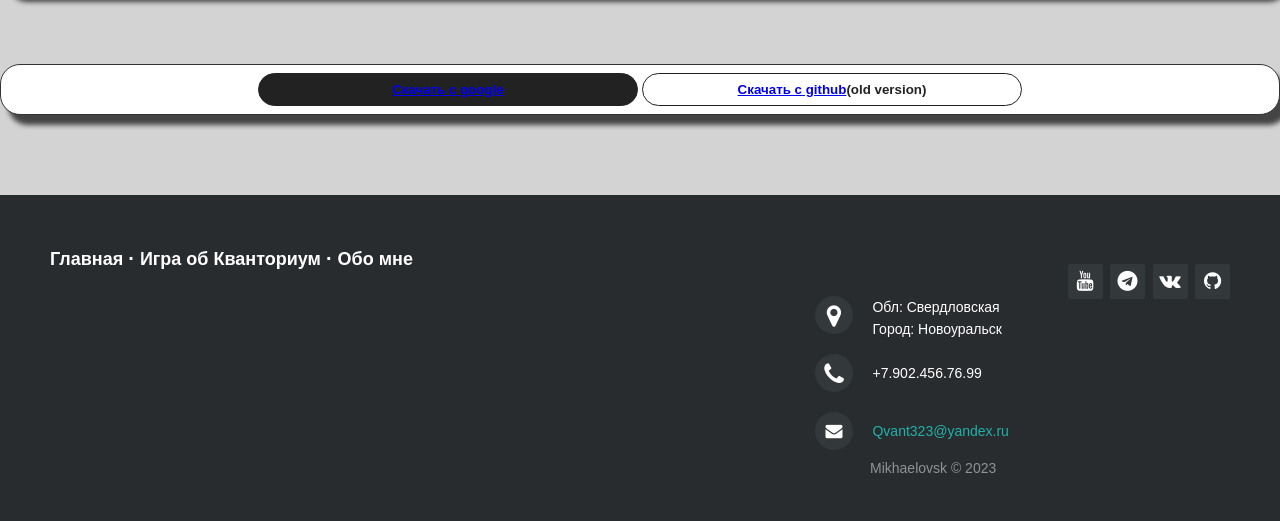
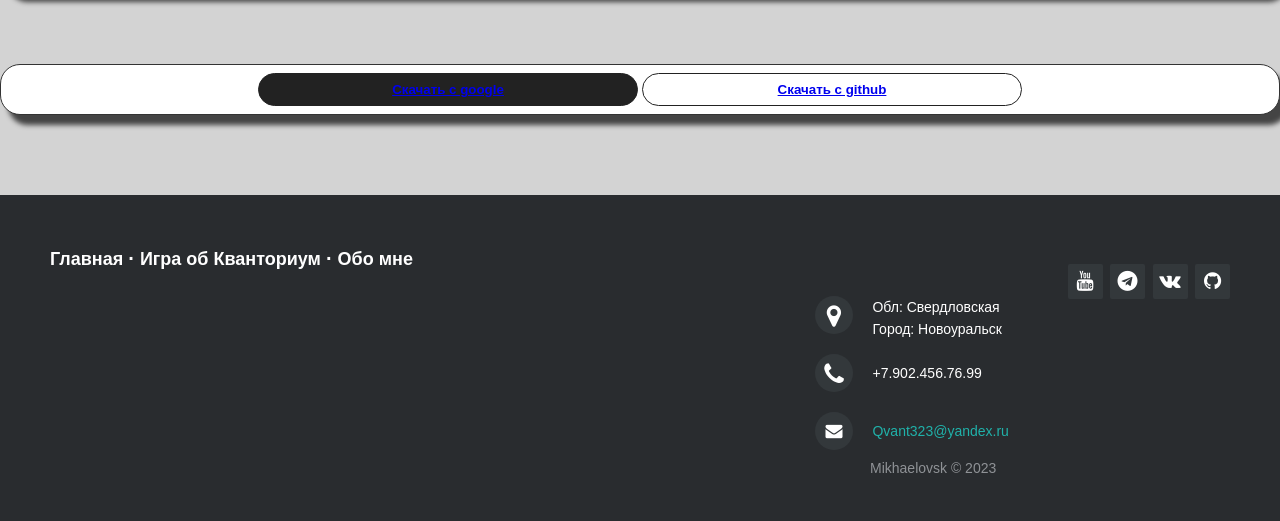
Before and after one commit to MishaelBoss/Quantorium_Update_Website, a Flask app: page /game in a window 1280 px wide. Shown: the part 2427-2948 px from the top of the page. Run offline with Flask 3, Linux system fonts and the light colour scheme.

Commit message:
Update UI 2.2

```diff
--- a/Quantorium/static/css/buy.css
+++ b/Quantorium/static/css/buy.css
@@ -9,7 +9,7 @@
 }
 
 .container{
-    background-image: url(/static/images/card.jpg);
+    background-image: url(/static/images/cart.png);
     position: relative;
     align-items: center;
     justify-content: center;
--- a/Quantorium/templates/MyGAme.html
+++ b/Quantorium/templates/MyGAme.html
@@ -139,7 +139,7 @@
 <div class="test">
   <div class="links">
     <button class="follow"><a href="https://drive.google.com/drive/folders/1u7Yv7gbpGpKaJSKcgmUSTj9Ikn0KMiPu?usp=drive_link">Скачать с google</a></button>
-    <button class="view"><a href="https://github.com/MishaelBoss/The_World_of_Quantrianism_for_Android">Скачать с github</a>(old version)</button>
+    <button class="view"><a href="https://github.com/MishaelBoss/The_World_of_Quantrianism_for_Android">Скачать с github</a></button>
 </div>
 </div>
 
```
Also changed, not shown: Quantorium/static/images/cart.png (added).
